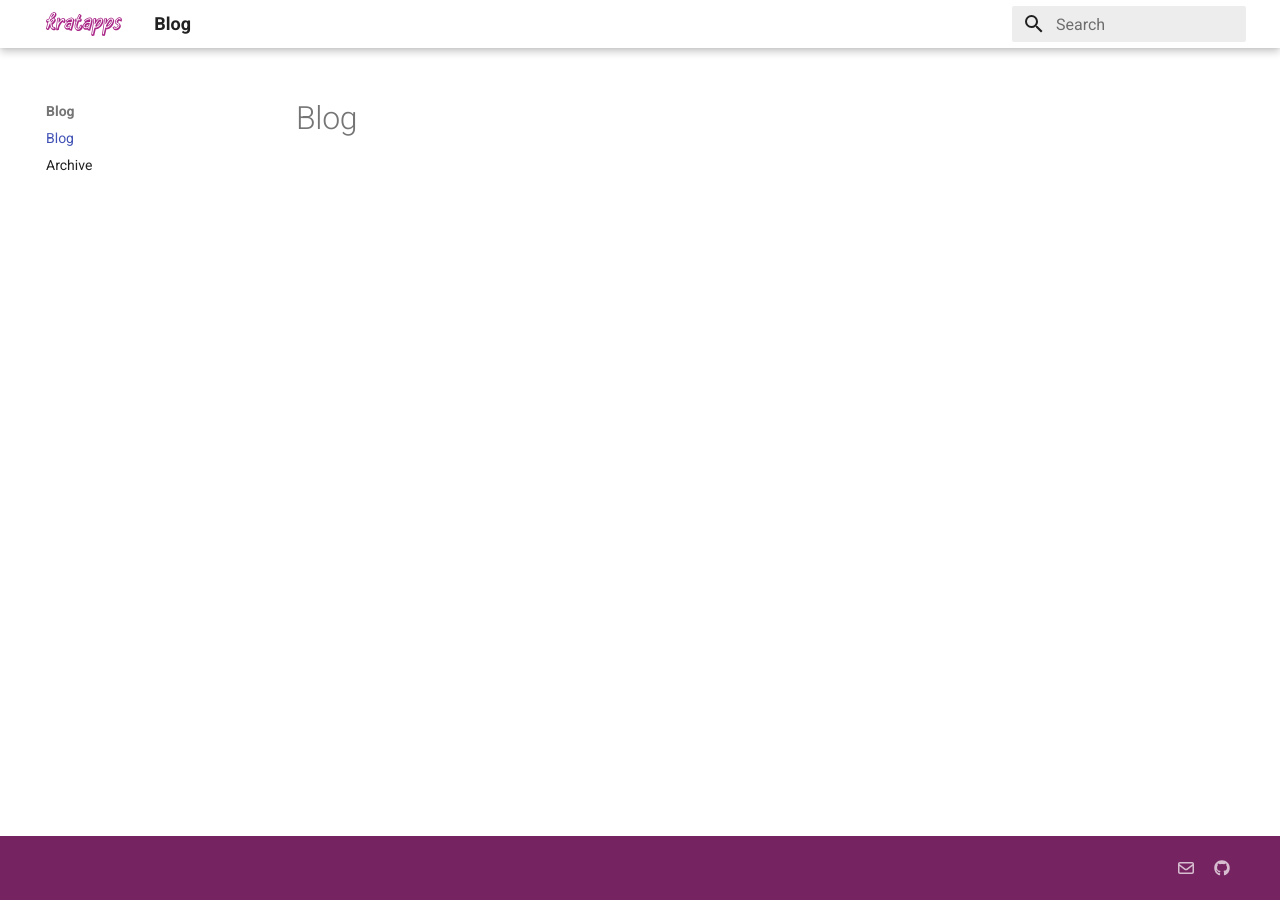
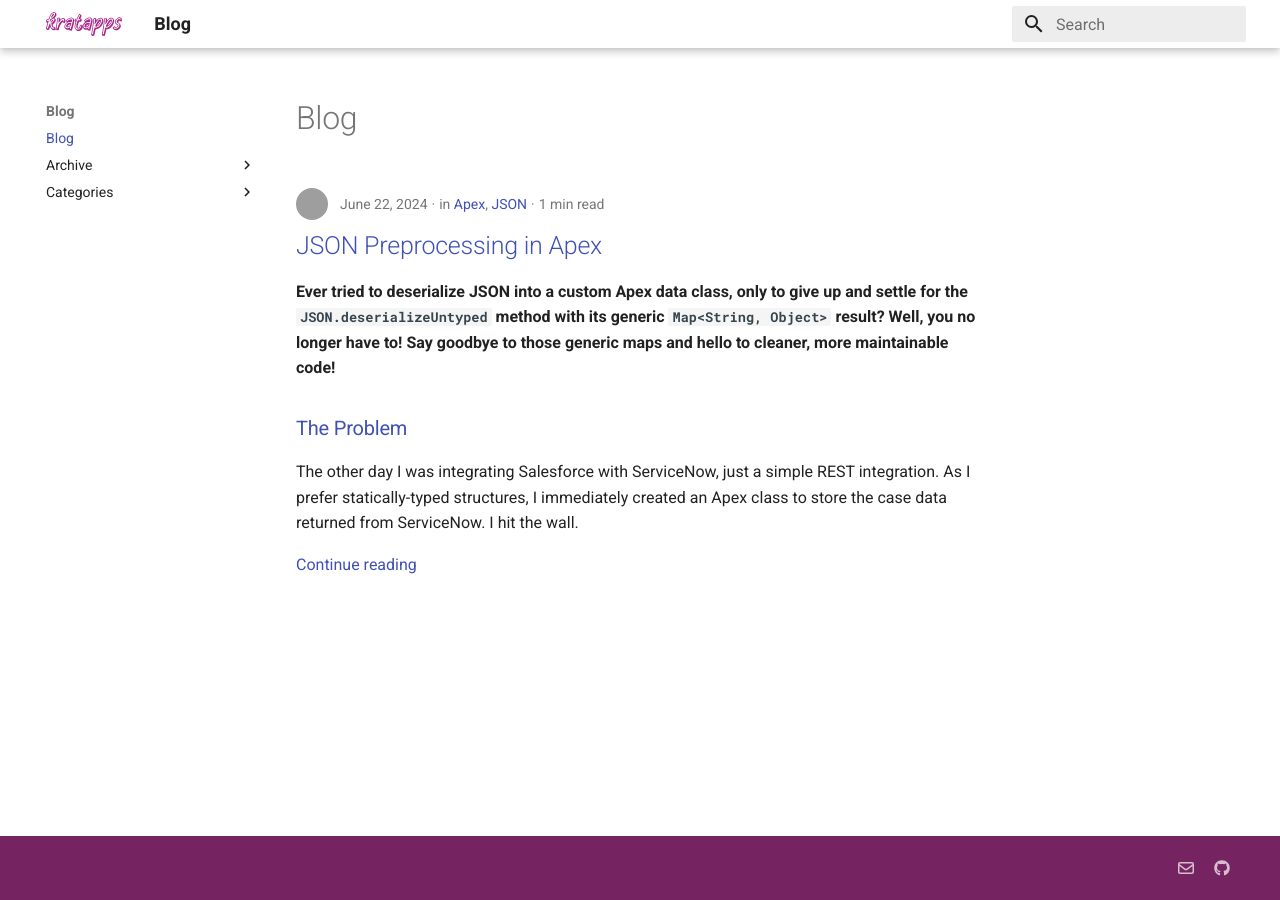
Before and after one commit to kratapps/blog, an MkDocs documentation site: the page built from docs/index.md, in a window 1280 px wide. Built offline with MkDocs 1.6.1 and Material for MkDocs 9.7.7, drawn with Linux system fonts in a browser that asks for light colours; grey boxes are pictures that could not be loaded.

Commit message:
Add draft article.

```diff
--- a/docs/.authors.yml
+++ b/docs/.authors.yml
@@ -4,3 +4,8 @@
     description: Creator
     avatar: https://avatars.githubusercontent.com/u/79773539?v=4
     url: https://github.com/kratapps
+  kratapps:
+    name: Ondrej Kratochvil
+    description: Creator
+    avatar: https://avatars.githubusercontent.com/u/79773539?v=4
+    url: https://github.com/kratapps
--- a/docs/.meta.yml
+++ /dev/null
@@ -1,3 +0,0 @@
-comments: true
-hide:
-  - feedback
--- /dev/null
+++ b/docs/posts/json-preprocessing-in-apex.md
@@ -0,0 +1,41 @@
+---
+title: JSON Preprocessing in Apex
+date: 2024-06-22
+authors: [kratoon]
+description: Preprocess JSON to easily transform the data.
+comments: true
+categories:
+  - Apex
+  - JSON
+---
+
+# JSON Preprocessing in Apex
+
+**Ever tried to deserialize JSON into a custom Apex data class, only to give up and settle for the `JSON.deserializeUntyped` method with its generic `Map<String, Object>` result?
+Well, you no longer have to! Say goodbye to those generic maps and hello to cleaner, more maintainable code!**
+
+## The Problem
+
+The other day I was integrating Salesforce with ServiceNow, just a simple REST integration.
+As I prefer statically-typed structures, I immediately created an Apex class to store the case data returned from ServiceNow.
+I hit the wall.
+
+<!-- more -->
+
+1. One of the variable names was supposed to be `number`, and that's a reserved keyword in Apex.
+2. All the datetime values were integer numbers, in milliseconds, and not strings in the `yyyy-MM-ddTHH:mm:ssZ` format.
+3. All the datetime values were in the `America/Los_Angeles` time zone. Even if parsed successfully, the Salesforce user had to be in the Pacific time zone, otherwise the time would be incorrect.
+4. ServiceNow team is following `snake_case` naming conventions, whereas our team in Salesforce follows `camelCase`.
+5. Some values would be just an empty string (`""`), even if my primitive type wasn't a string.
+
+I checked the [Salesforce StackExchange], but the accepted answer to use `jsonString.replace('"currency":', '"currency_x":');` was not good enough for me.
+
+Check out the [documentation].
+
+## Contributing
+
+Want to contribute and help add more features? Check the [source code] and let me know!
+
+[source code]: https://github.com/kratapps/component-library/blob/main/src/library/classes/JsonPreprocessor.cls
+[documentation]: https://docs.kratapps.com/component-library/json-preprocessor/
+[Salesforce StackExchange]: https://salesforce.stackexchange.com/questions/2276/how-do-you-deserialize-json-properties-that-are-reserved-words-in-apex
--- a/mkdocs.yml
+++ b/mkdocs.yml
@@ -15,6 +15,9 @@
   font:
     text: Roboto
     code: Roboto Mono
+  features:
+    - search.highlight
+    - search.suggest
 
 # Plugins configuration
 plugins:
--- /dev/null
+++ b/overrides/partials/feedback.html
@@ -0,0 +1,57 @@
+<!-- Determine feedback configuration -->
+{% if config.extra.analytics %}
+{% set feedback = config.extra.analytics.feedback %}
+{% endif %}
+
+<!-- Determine whether to show feedback -->
+{% if page.meta and page.meta.hide %}
+{% if "feedback" in page.meta.hide %}
+{% set feedback = None %}
+{% endif %}
+{% endif %}
+
+<!-- Was this page helpful? -->
+{% if feedback %}
+<form class="md-feedback" name="feedback" hidden>
+    <fieldset>
+        <legend class="md-feedback__title">
+            {{ feedback.title }}
+        </legend>
+        <div class="md-feedback__inner">
+
+            <!-- Feedback ratings -->
+            <div class="md-feedback__list">
+                {% for rating in feedback.ratings %}
+                <button
+                        class="md-feedback__icon md-icon"
+                        type="submit"
+                        title="{{ rating.name }}"
+                        data-md-value="{{ rating.data }}"
+                >
+                    {% include ".icons/" ~ rating.icon ~ ".svg" %}
+                </button>
+                {% endfor %}
+            </div>
+
+            <!-- Feedback rating notes (shown after submission) -->
+            <div class="md-feedback__note">
+                {% for rating in feedback.ratings %}
+                <div data-md-value="{{ rating.data }}" hidden>
+                    {% set url = "/" ~ page.url %}
+
+                    <!-- Determine title -->
+                    {% if page.meta and page.meta.title %}
+                    {% set title = page.meta.title | urlencode %}
+                    {% else %}
+                    {% set title = page.title | urlencode %}
+                    {% endif %}
+
+                    <!-- Replace {url} and {title} placeholders in note -->
+                    {{ rating.note.format(url = url, title = title) }}
+                </div>
+                {% endfor %}
+            </div>
+        </div>
+    </fieldset>
+</form>
+{% endif %}
--- a/overrides/partials/post.html
+++ b/overrides/partials/post.html
@@ -68,7 +68,7 @@
         {{ post.content }}
 
         <!-- Continue reading link -->
-        {% if post.more %}
+        {% if config.plugins["material/blog"].config.post_excerpt_separator in post.post.content %}
         <nav class="md-post__action">
             <a href="{{ post.url | url }}">
                 {{ lang.t("blog.continue") }}
```
Also changed, not shown: package.json (added, +24 -0 lines), 2 other files.
